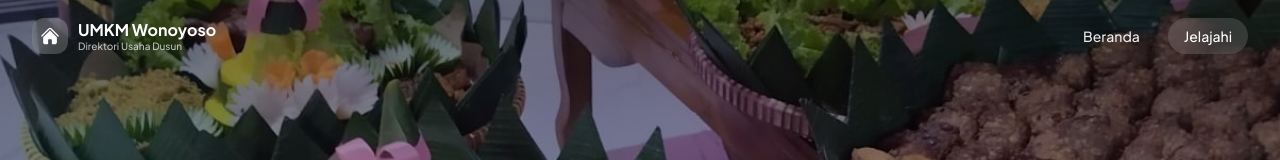
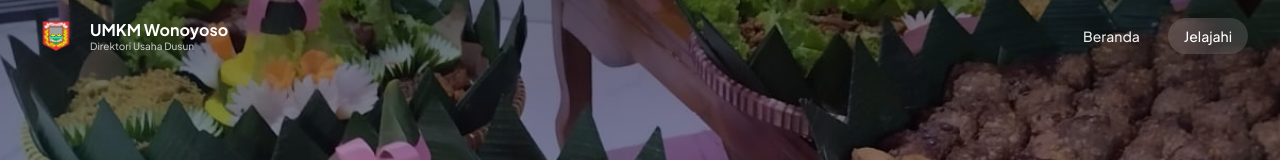
Before and after one commit to RhezaPriyaAnargya/direktori-umkm-wonoyoso, a Next.js app: page / in a window 1280 px wide. Shown: the top 160 px of the page. Built offline with nearby package versions, Linux system fonts and the light colour scheme; no server answers.

Commit message:
fixing ui

```diff
--- a/components/Footer.jsx
+++ b/components/Footer.jsx
@@ -1,4 +1,5 @@
 import Link from "next/link";
+import Image from "next/image";
 
 export default function Footer() {
   return (
@@ -8,12 +9,15 @@ export default function Footer() {
         <div className="grid grid-cols-1 sm:grid-cols-2 lg:grid-cols-3 gap-8">
           {/* Brand */}
           <div className="space-y-3">
-            <div className="flex items-center gap-2.5">
-              <div className="w-9 h-9 rounded-xl bg-primary flex items-center justify-center">
-                <svg xmlns="http://www.w3.org/2000/svg" viewBox="0 0 24 24" fill="currentColor" className="w-5 h-5 text-white">
-                  <path d="M11.47 3.84a.75.75 0 011.06 0l8.69 8.69a.75.75 0 101.06-1.06l-8.689-8.69a2.25 2.25 0 00-3.182 0l-8.69 8.69a.75.75 0 001.061 1.06l8.69-8.69z" />
-                  <path d="M12 5.432l8.159 8.159c.03.03.06.058.091.086v6.198c0 1.035-.84 1.875-1.875 1.875H15a.75.75 0 01-.75-.75v-4.5a.75.75 0 00-.75-.75h-3a.75.75 0 00-.75.75V21a.75.75 0 01-.75.75H5.625A1.875 1.875 0 013.75 19.875v-6.198a.75.75 0 01.091-.086L12 5.432z" />
-                </svg>
+            <div className="flex items-center gap-1.5">
+              <div className="w-14 h-14 flex items-center justify-center drop-shadow-md">
+                <Image
+                  src="/images/logo-wonosobo.png"
+                  alt="Logo Wonosobo"
+                  width={64}
+                  height={64}
+                  style={{ width: 'auto', height: 'auto', maxWidth: '100%', maxHeight: '100%' }}
+                />
               </div>
               <div>
                 <h3 className="font-bold text-base">UMKM Wonoyoso</h3>
--- a/components/Navbar.jsx
+++ b/components/Navbar.jsx
@@ -1,6 +1,7 @@
 "use client";
 
 import Link from "next/link";
+import Image from "next/image";
 import { useState, useEffect } from "react";
 
 export default function Navbar() {
@@ -25,17 +26,14 @@ export default function Navbar() {
       <div className="max-w-7xl mx-auto px-4 sm:px-6 lg:px-8">
         <div className="flex items-center justify-between h-16 sm:h-18">
           <Link href="/" className="flex items-center gap-2.5 group">
-            <div
-              className={`w-9 h-9 rounded-xl flex items-center justify-center transition-all duration-300 ${
-                scrolled
-                  ? "bg-primary text-white shadow-sm"
-                  : "bg-white/20 text-white backdrop-blur-sm"
-              }`}
-            >
-              <svg xmlns="http://www.w3.org/2000/svg" viewBox="0 0 24 24" fill="currentColor" className="w-5 h-5">
-                <path d="M11.47 3.84a.75.75 0 011.06 0l8.69 8.69a.75.75 0 101.06-1.06l-8.689-8.69a2.25 2.25 0 00-3.182 0l-8.69 8.69a.75.75 0 001.061 1.06l8.69-8.69z" />
-                <path d="M12 5.432l8.159 8.159c.03.03.06.058.091.086v6.198c0 1.035-.84 1.875-1.875 1.875H15a.75.75 0 01-.75-.75v-4.5a.75.75 0 00-.75-.75h-3a.75.75 0 00-.75.75V21a.75.75 0 01-.75.75H5.625A1.875 1.875 0 013.75 19.875v-6.198a.75.75 0 01.091-.086L12 5.432z" />
-              </svg>
+            <div className="w-12 h-12 flex items-center justify-center transition-all duration-300 drop-shadow-md">
+              <Image
+                src="/images/logo-wonosobo.png"
+                alt="Logo Wonosobo"
+                width={56}
+                height={56}
+                style={{ width: 'auto', height: 'auto', maxWidth: '100%', maxHeight: '100%' }}
+              />
             </div>
             <div className="flex flex-col">
               <span className={`text-base font-bold leading-tight transition-colors duration-300 ${scrolled ? "text-text-primary" : "text-white"}`}>
```
Also changed, not shown: public/images/logo-wonosobo.png (added).
